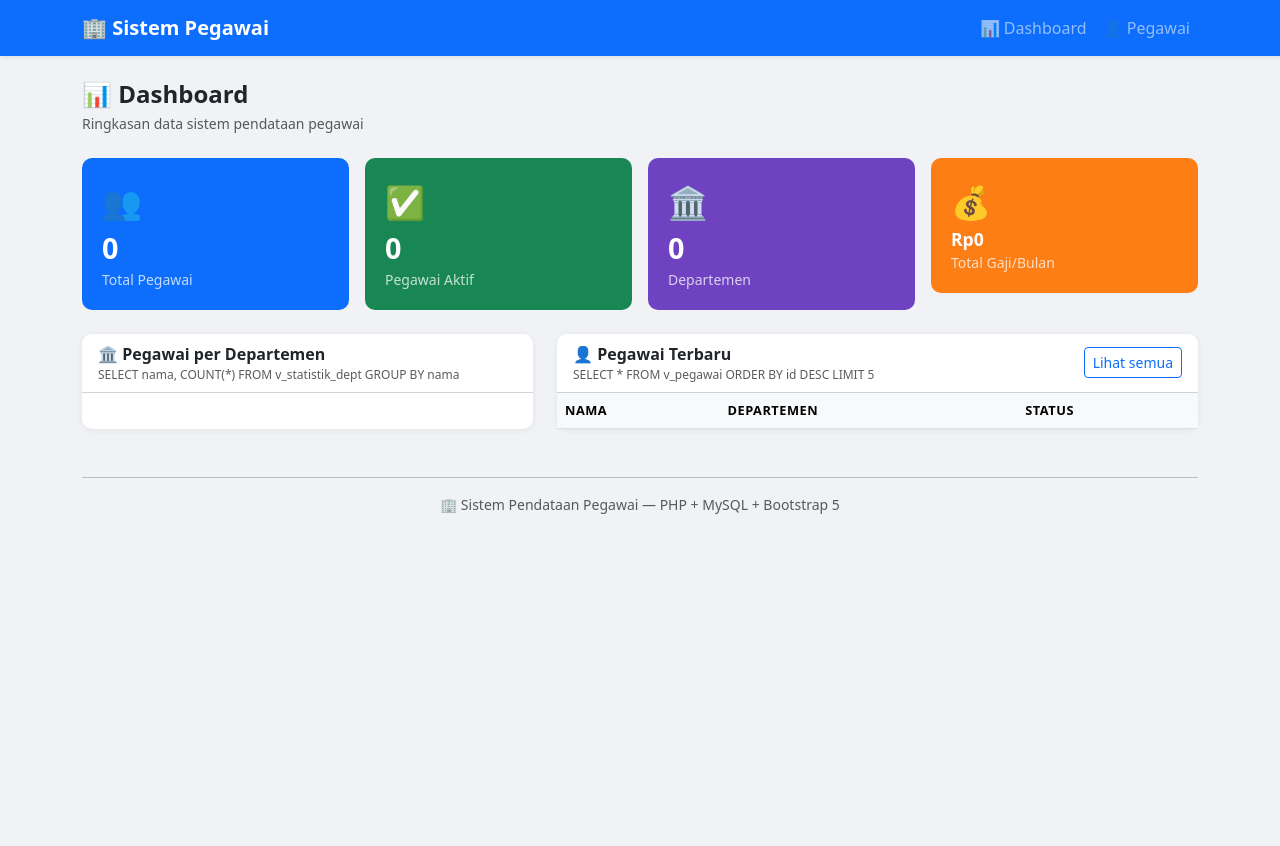
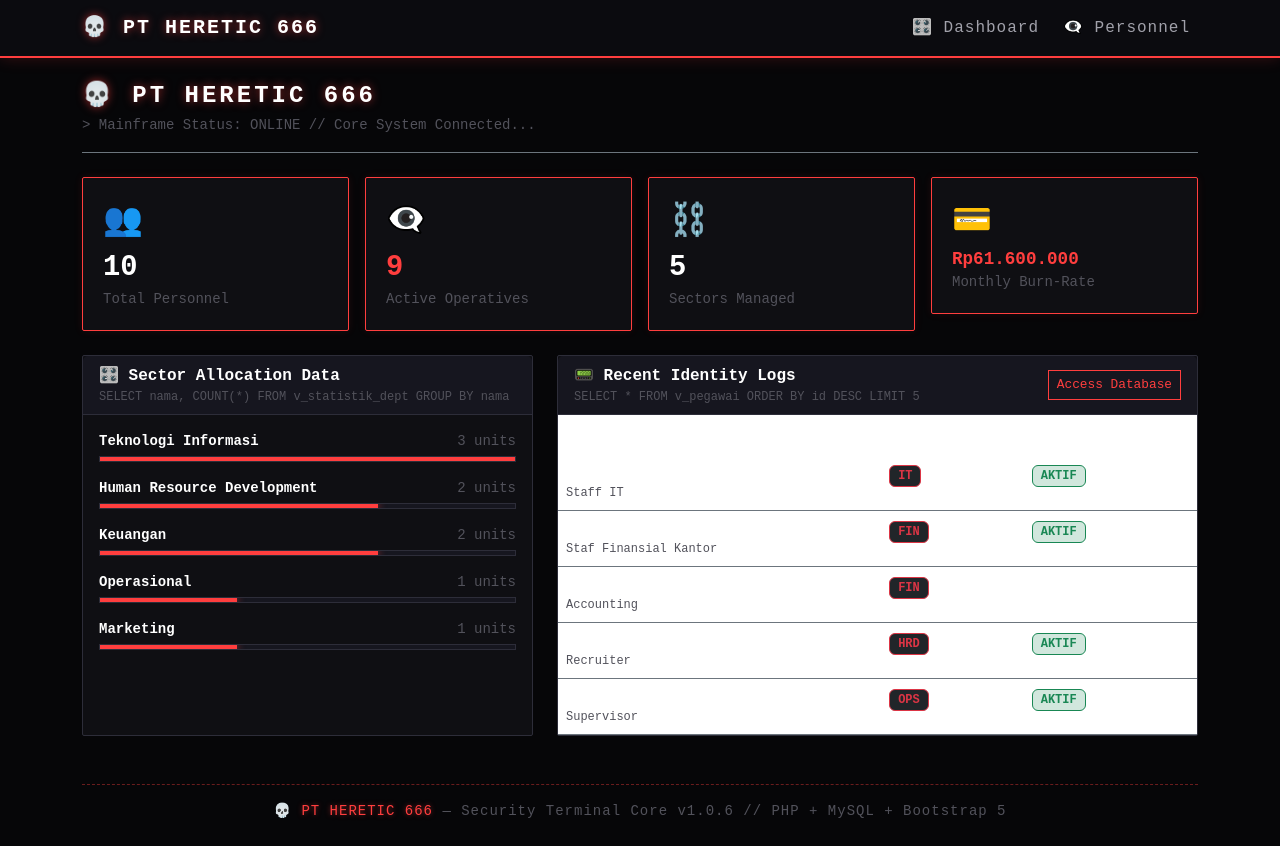
Before and after one commit to 2406067-jpg/tb_prakbasdat-b-kelompok6, a PHP site: page /index.php in a window 1280 px wide. Before the commit the page ends 514 px from the top, so only its background shows below. Run offline with PHP 8.4, Linux system fonts and the light colour scheme; data comes from the database, SQL or seed files in the repository; data that the repository does not hold is empty.

Commit message:
Fix database connection and apply PT HERETIC 666 cyberpunk theme

```diff
--- a/pegawai/dashboard/footer.php
+++ b/pegawai/dashboard/footer.php
@@ -1,10 +1,27 @@
+<style>
+    /* Styling Tambahan Khusus Footer Cyberpunk */
+    hr.cyber-line {
+        border-top: 1px dashed #ff3e3e !important; /* Garis pembatas putus-putus merah heretic */
+        opacity: 0.4;
+    }
+    .cyber-footer-text {
+        color: #52525b !important; /* Abu-abu redup khas terminal */
+        font-family: 'Courier New', Courier, monospace;
+        letter-spacing: 1px;
+    }
+    .cyber-footer-text span {
+        color: #ff3e3e;
+        text-shadow: 0 0 5px rgba(255, 62, 62, 0.5);
+    }
+</style>
 
 <div class="container mt-5 mb-4">
-    <hr>
-    <p class="text-center text-muted small mb-0">
-        🏢 Sistem Pendataan Pegawai &mdash; PHP + MySQL + Bootstrap 5
+    <hr class="cyber-line">
+    <p class="text-center cyber-footer-text small mb-0">
+        💀 <span>PT HERETIC 666</span> &mdash; Security Terminal Core v1.0.6 // PHP + MySQL + Bootstrap 5
     </p>
 </div>
+
 <script src="https://cdn.jsdelivr.net/npm/bootstrap@5.3.0/dist/js/bootstrap.bundle.min.js"></script>
 </body>
 </html>
--- a/pegawai/dashboard/index.php
+++ b/pegawai/dashboard/index.php
@@ -2,74 +2,148 @@
 require '../koneksi.php';
 /** @var mysqli $koneksi */
 
-$pageTitle = 'Dashboard — Sistem Pegawai';
+// Nama PT diubah sesuai request lu bro!
+$pageTitle = 'HERETIC 666 — Core Mainframe';
 require 'navbar.php';
-
 
 $total_pegawai = mysqli_fetch_assoc(mysqli_query($koneksi, "SELECT COUNT(*) as t FROM pegawai"))['t'];
 $total_aktif   = mysqli_fetch_assoc(mysqli_query($koneksi, "SELECT COUNT(*) as t FROM pegawai WHERE status='aktif'"))['t'];
 $total_dept    = mysqli_fetch_assoc(mysqli_query($koneksi, "SELECT COUNT(*) as t FROM departemen"))['t'];
 
-
 $total_gaji    = mysqli_fetch_assoc(mysqli_query($koneksi,
     "SELECT SUM(gaji) as t FROM pegawai WHERE status='aktif'"))['t'];
 
-
 $pegawai_baru  = mysqli_query($koneksi,
     "SELECT * FROM v_pegawai ORDER BY id DESC LIMIT 5");
-
 
 $per_dept      = mysqli_query($koneksi,
     "SELECT * FROM v_statistik_dept ORDER BY total_pegawai DESC");
 ?>
 
+<style>
+    body {
+        background-color: #060608 !important;
+        color: #a1a1aa !important;
+        font-family: 'Courier New', Courier, monospace !important;
+    }
+    .cyber-title {
+        color: #ffffff;
+        text-transform: uppercase;
+        letter-spacing: 3px;
+        text-shadow: 0 0 10px rgba(255, 62, 62, 0.6);
+    }
+    .stat-card {
+        background: #0f0f13 !important;
+        border: 1px solid #ff3e3e !important; /* Border merah neon */
+        box-shadow: 0 0 8px rgba(255, 62, 62, 0.1);
+        border-radius: 2px;
+        padding: 20px;
+        color: #ffffff !important;
+    }
+    .card {
+        background-color: #0f0f13 !important;
+        border: 1px solid #2d2d39 !important;
+        color: #a1a1aa !important;
+        border-radius: 2px;
+    }
+    .card-header {
+        background-color: #16161f !important;
+        border-bottom: 1px solid #2d2d39 !important;
+        color: #ffffff !important;
+    }
+    .table {
+        color: #a1a1aa !important;
+    }
+    .table-hover tbody tr:hover {
+        background-color: #16161f !important;
+        color: #ffffff !important;
+    }
+    .table-light {
+        background-color: #16161f !important;
+        color: #ffffff !important;
+        border-bottom: 2px solid #2d2d39;
+    }
+    .progress {
+        background-color: #16161f !important;
+        border: 1px solid #2d2d39;
+        border-radius: 0px;
+    }
+    .progress-bar {
+        background-color: #ff3e3e !important; /* Bar progress jadi merah heretic */
+        box-shadow: 0 0 8px #ff3e3e;
+    }
+    .btn-cyber {
+        background: transparent;
+        color: #ff3e3e;
+        border: 1px solid #ff3e3e;
+        border-radius: 0px;
+        font-size: 0.8rem;
+    }
+    .btn-cyber:hover {
+        background: #ff3e3e;
+        color: #000000;
+        font-weight: bold;
+        box-shadow: 0 0 10px #ff3e3e;
+    }
+    .text-muted {
+        color: #52525b !important;
+    }
+    .badge-aktif, .badge-Aktif {
+        background-color: rgba(25, 135, 84, 0.2) !important;
+        color: #198754 !important;
+        border: 1px solid #198754;
+    }
+    .badge-tidak-aktif, .badge-Tidak-Aktif {
+        background-color: rgba(220, 53, 69, 0.2) !important;
+        color: #dc3545 !important;
+        border: 1px solid #dc3545;
+    }
+</style>
+
 <div class="container mt-4">
 
-
-    <div class="mb-4">
-        <h4 class="fw-bold mb-1">📊 Dashboard</h4>
-        <p class="text-muted small mb-0">Ringkasan data sistem pendataan pegawai</p>
+    <div class="mb-4 border-bottom border-secondary pb-3">
+        <h4 class="fw-bold mb-1 cyber-title">💀 PT HERETIC 666</h4>
+        <p class="text-muted small mb-0">> Mainframe Status: ONLINE // Core System Connected...</p>
     </div>
-
 
     <div class="row g-3 mb-4">
         <div class="col-6 col-md-3">
-            <div class="stat-card" style="background:#0d6efd;">
+            <div class="stat-card">
                 <div style="font-size:2rem;">👥</div>
-                <div style="font-size:1.8rem; font-weight:700;"><?= $total_pegawai ?></div>
-                <div class="small opacity-75">Total Pegawai</div>
+                <div style="font-size:1.8rem; font-weight:700; color:#ffffff;"><?= $total_pegawai ?></div>
+                <div class="small text-muted">Total Personnel</div>
             </div>
         </div>
         <div class="col-6 col-md-3">
-            <div class="stat-card" style="background:#198754;">
-                <div style="font-size:2rem;">✅</div>
-                <div style="font-size:1.8rem; font-weight:700;"><?= $total_aktif ?></div>
-                <div class="small opacity-75">Pegawai Aktif</div>
+            <div class="stat-card">
+                <div style="font-size:2rem;">👁️‍🗨️</div>
+                <div style="font-size:1.8rem; font-weight:700; color:#ff3e3e;"><?= $total_aktif ?></div>
+                <div class="small text-muted">Active Operatives</div>
             </div>
         </div>
         <div class="col-6 col-md-3">
-            <div class="stat-card" style="background:#6f42c1;">
-                <div style="font-size:2rem;">🏛️</div>
-                <div style="font-size:1.8rem; font-weight:700;"><?= $total_dept ?></div>
-                <div class="small opacity-75">Departemen</div>
+            <div class="stat-card">
+                <div style="font-size:2rem;">⛓️</div>
+                <div style="font-size:1.8rem; font-weight:700; color:#ffffff;"><?= $total_dept ?></div>
+                <div class="small text-muted">Sectors Managed</div>
             </div>
         </div>
         <div class="col-6 col-md-3">
-            <div class="stat-card" style="background:#fd7e14;">
-                <div style="font-size:2rem;">💰</div>
-                <div style="font-size:1.1rem; font-weight:700;"><?= rupiah($total_gaji ?? 0) ?></div>
-                <div class="small opacity-75">Total Gaji/Bulan</div>
+            <div class="stat-card">
+                <div style="font-size:2rem;">💳</div>
+                <div style="font-size:1.1rem; font-weight:700; color:#ff3e3e;"><?= rupiah($total_gaji ?? 0) ?></div>
+                <div class="small text-muted">Monthly Burn-Rate</div>
             </div>
         </div>
     </div>
 
     <div class="row g-4">
 
-
         <div class="col-md-5">
             <div class="card h-100">
-                <div class="card-header bg-white fw-semibold">
-                    🏛️ Pegawai per Departemen
+                <div class="card-header fw-semibold">
+                    🎛️ Sector Allocation Data
                     <small class="text-muted d-block fw-normal" style="font-size:0.75rem;">
                         SELECT nama, COUNT(*) FROM v_statistik_dept GROUP BY nama
                     </small>
@@ -87,11 +161,11 @@ $per_dept      = mysqli_query($koneksi,
                     ?>
                     <div class="mb-3">
                         <div class="d-flex justify-content-between mb-1">
-                            <span class="small fw-semibold"><?= htmlspecialchars($r['nama']) ?></span>
-                            <span class="small text-muted"><?= $r['total_pegawai'] ?> orang</span>
+                            <span class="small fw-semibold text-white"><?= htmlspecialchars($r['nama']) ?></span>
+                            <span class="small text-muted"><?= $r['total_pegawai'] ?> units</span>
                         </div>
-                        <div class="progress" style="height:8px;">
-                            <div class="progress-bar bg-primary" style="width:<?= $pct ?>%"></div>
+                        <div class="progress" style="height:6px;">
+                            <div class="progress-bar" style="width:<?= $pct ?>%"></div>
                         </div>
                     </div>
                     <?php endforeach; ?>
@@ -99,38 +173,37 @@ $per_dept      = mysqli_query($koneksi,
             </div>
         </div>
 
-
         <div class="col-md-7">
             <div class="card h-100">
-                <div class="card-header bg-white d-flex justify-content-between align-items-center">
+                <div class="card-header d-flex justify-content-between align-items-center">
                     <div>
-                        <span class="fw-semibold">👤 Pegawai Terbaru</span>
+                        <span class="fw-semibold">📟 Recent Identity Logs</span>
                         <small class="text-muted d-block fw-normal" style="font-size:0.75rem;">
                             SELECT * FROM v_pegawai ORDER BY id DESC LIMIT 5
                         </small>
                     </div>
-                    <a href="../pegawai/index.php" class="btn btn-outline-primary btn-sm">Lihat semua</a>
+                    <a href="../pegawai/index.php" class="btn btn-cyber btn-sm">Access Database</a>
                 </div>
                 <div class="card-body p-0">
                     <table class="table table-hover mb-0">
-                        <thead class="table-light">
-                            <tr>
-                                <th>Nama</th>
-                                <th>Departemen</th>
-                                <th>Status</th>
+                        <thead>
+                            <tr style="background: #16161f;">
+                                <th class="border-0 text-white">Identity</th>
+                                <th class="border-0 text-white">Sector</th>
+                                <th class="border-0 text-white">Status</th>
                             </tr>
                         </thead>
                         <tbody>
                             <?php while ($r = mysqli_fetch_assoc($pegawai_baru)): ?>
-                            <tr>
+                            <tr class="border-secondary" style="background: transparent;">
                                 <td>
-                                    <div class="fw-semibold small"><?= htmlspecialchars($r['nama']) ?></div>
+                                    <div class="fw-semibold small text-white"><?= htmlspecialchars($r['nama']) ?></div>
                                     <div class="text-muted" style="font-size:0.75rem;"><?= $r['jabatan'] ?></div>
                                 </td>
-                                <td><span class="badge bg-light text-dark border"><?= $r['kode_dept'] ?></span></td>
+                                <td><span class="badge bg-dark text-danger border border-danger"><?= $r['kode_dept'] ?></span></td>
                                 <td>
                                     <span class="badge badge-<?= $r['status'] ?> px-2 py-1">
-                                        <?= ucfirst($r['status']) ?>
+                                        <?= strtoupper($r['status']) ?>
                                     </span>
                                 </td>
                             </tr>
--- a/pegawai/dashboard/navbar.php
+++ b/pegawai/dashboard/navbar.php
@@ -3,42 +3,83 @@
 <head>
     <meta charset="UTF-8">
     <meta name="viewport" content="width=device-width, initial-scale=1.0">
-    <title><?= $pageTitle ?? 'Sistem Pegawai' ?></title>
+    <title><?= $pageTitle ?? 'HERETIC 666 — Core' ?></title>
     <link href="https://cdn.jsdelivr.net/npm/bootstrap@5.3.0/dist/css/bootstrap.min.css" rel="stylesheet">
+
     <style>
-        body { background: #f0f2f5; }
-        .navbar-brand { font-weight: 700; }
-        .nav-link.active { background: rgba(255,255,255,0.2); border-radius: 6px; }
-        .card { border: none; box-shadow: 0 1px 6px rgba(0,0,0,0.07); border-radius: 10px; }
-        .card-header { border-radius: 10px 10px 0 0 !important; }
-        .table th { font-size: 0.8rem; text-transform: uppercase; letter-spacing: 0.5px; }
-        .badge-aktif { background: #d1fae5; color: #065f46; }
-        .badge-nonaktif { background: #fee2e2; color: #991b1b; }
-        .stat-card { border-radius: 10px; padding: 1.25rem; color: white; }
+        body {
+            background: #060608 !important;
+            color: #a1a1aa !important;
+            font-family: 'Courier New', Courier, monospace !important;
+        }
+        .navbar {
+            background-color: #0b0b0f !important;
+            border-bottom: 2px solid #ff3e3e !important; /* Garis merah neon di bawah navbar */
+            box-shadow: 0 0 15px rgba(255, 62, 62, 0.2) !important;
+        }
+        .navbar-brand {
+            font-weight: 700;
+            color: #ffffff !important;
+            text-transform: uppercase;
+            letter-spacing: 2px;
+            text-shadow: 0 0 8px rgba(255, 62, 62, 0.6);
+        }
+        .nav-link {
+            color: #a1a1aa !important;
+            letter-spacing: 1px;
+        }
+        .nav-link:hover {
+            color: #ff3e3e !important;
+            text-shadow: 0 0 5px #ff3e3e;
+        }
+        .nav-link.active {
+            background: rgba(255, 62, 62, 0.15) !important;
+            color: #ff3e3e !important;
+            border: 1px solid #ff3e3e;
+            border-radius: 2px;
+            font-weight: bold;
+        }
+        /* Override Alert Bawaan Biar Masuk Tema Gelap */
+        .alert-success {
+            background-color: rgba(25, 135, 84, 0.1) !important;
+            border: 1px solid #198754 !important;
+            color: #198754 !important;
+        }
+        .alert-info {
+            background-color: rgba(13, 110, 253, 0.1) !important;
+            border: 1px solid #0d6efd !important;
+            color: #0d6efd !important;
+        }
+        .alert-warning {
+            background-color: rgba(255, 62, 62, 0.1) !important;
+            border: 1px solid #ff3e3e !important;
+            color: #ff3e3e !important;
+        }
+        .btn-close {
+            filter: invert(1); /* Tombol silang alert jadi putih/terang */
+        }
     </style>
 </head>
 <body>
 
-<nav class="navbar navbar-expand-lg navbar-dark bg-primary sticky-top shadow-sm">
+<nav class="navbar navbar-expand-lg navbar-dark sticky-top">
     <div class="container">
         <?php
-
         $hitungFolder = substr_count($_SERVER['PHP_SELF'], '/') - 2;
         $base = str_repeat('../', max(0, $hitungFolder));
         $current = $_SERVER['PHP_SELF'];
 
         $menus = [
-            ['url' => 'dashboard/index.php',  'folder' => 'dashboard', 'label' => '📊 Dashboard'],
-            ['url' => 'pegawai/index.php',    'folder' => 'pegawai',   'label' => '👤 Pegawai'],
-
+            ['url' => 'dashboard/index.php',  'folder' => 'dashboard', 'label' => '🎛️ Dashboard'],
+            ['url' => 'pegawai/index.php',    'folder' => 'pegawai',   'label' => '👁️‍🗨️ Personnel'],
         ];
         ?>
 
         <a class="navbar-brand" href="<?= $base ?>dashboard/index.php">
-            🏢 Sistem Pegawai
+            💀 PT HERETIC 666
         </a>
 
-        <button class="navbar-toggler" type="button" data-bs-toggle="collapse" data-bs-target="#navMenu">
+        <button class="navbar-toggler border-secondary" type="button" data-bs-toggle="collapse" data-bs-target="#navMenu">
             <span class="navbar-toggler-icon"></span>
         </button>
 
@@ -47,7 +88,7 @@
                 <?php foreach ($menus as $m):
                     $active = strpos($current, '/' . $m['folder'] . '/') !== false;
                 ?>
-                    <li class="nav-item">
+                    <li class="nav-item ms-lg-2 mt-2 mt-lg-0">
                         <a class="nav-link <?= $active ? 'active' : '' ?>" href="<?= $base . $m['url'] ?>">
                             <?= $m['label'] ?>
                         </a>
@@ -61,17 +102,17 @@
 <?php if (isset($_GET['pesan'])): ?>
     <?php
     $pesanMap = [
-        'tambah' => ['teks' => 'Data berhasil ditambahkan!', 'tipe' => 'success'],
-        'edit'   => ['teks' => 'Data berhasil diubah!', 'tipe' => 'info'],
-        'hapus'  => ['teks' => 'Data berhasil dihapus!', 'tipe' => 'warning'],
+        'tambah' => ['teks' => 'DATABASE_UPDATE: Personnel successfully registered.', 'tipe' => 'success'],
+        'edit'   => ['teks' => 'DATABASE_UPDATE: Security credentials modified.', 'tipe' => 'info'],
+        'hapus'  => ['teks' => 'DATABASE_UPDATE: Target terminated from memory.', 'tipe' => 'warning'],
     ];
     $p = $pesanMap[$_GET['pesan']] ?? null;
     ?>
     <?php if ($p): ?>
         <div class="container mt-3">
             <div class="alert alert-<?= $p['tipe'] ?> alert-dismissible fade show py-2" role="alert">
-                <?= $p['tipe'] == 'success' ? '✅' : ($p['tipe'] == 'warning' ? '🗑️' : '✏️') ?>
-                <?= $p['teks'] ?>
+                <?= $p['tipe'] == 'success' ? '⚡' : ($p['tipe'] == 'warning' ? '❌' : '💾') ?>
+                <strong><?= $p['teks'] ?></strong>
                 <button type="button" class="btn-close" data-bs-dismiss="alert"></button>
             </div>
         </div>
--- a/pegawai/koneksi.php
+++ b/pegawai/koneksi.php
@@ -2,7 +2,8 @@
 $host = "localhost";
 $username = "root";
 $password = "";
-$database = "db_pegawai";
+// DI SINI KUNCI PERBAIKANNYA, BRO! Namanya diganti ke db_tugas_kelompok
+$database = "db_tugas_kelompok";
 
 $koneksi = mysqli_connect($host, $username, $password, $database);
 
@@ -16,18 +17,16 @@ if (!$koneksi) {
 }
 mysqli_set_charset($koneksi, "utf8");
 
+// Cek dulu biar fungsi gak bentrok kalau dipanggil di file lain
+if (!function_exists('rupiah')) {
     function rupiah($angka)
     {
-    $hasil_rupiah = "Rp" . number_format($angka, 0, ',', '.');
+        $hasil_rupiah = "Rp" . number_format((float)$angka, 0, ',', '.');
         return $hasil_rupiah;
     }
-// if (!function_exists('rupiah')) {
-//     function rupiah($angka)
-//     {
-//         return 'Rp ' . number_format((float) $angka, 0, ',', '.');
-//     }
-// }
+}
 
+if (!function_exists('tglIndo')) {
     function tglIndo($tgl)
     {
         if (!$tgl) return '-';
@@ -49,4 +48,5 @@ function tglIndo($tgl)
         $d = explode('-', $tgl);
         return $d[2] . ' ' . $bulan[(int)$d[1]] . ' ' . $d[0];
     }
+}
 ?>
```
Also changed, not shown: db_pegawai.sql (added, +259 -0 lines). Lines whose indentation alone changed are shown as unchanged.
